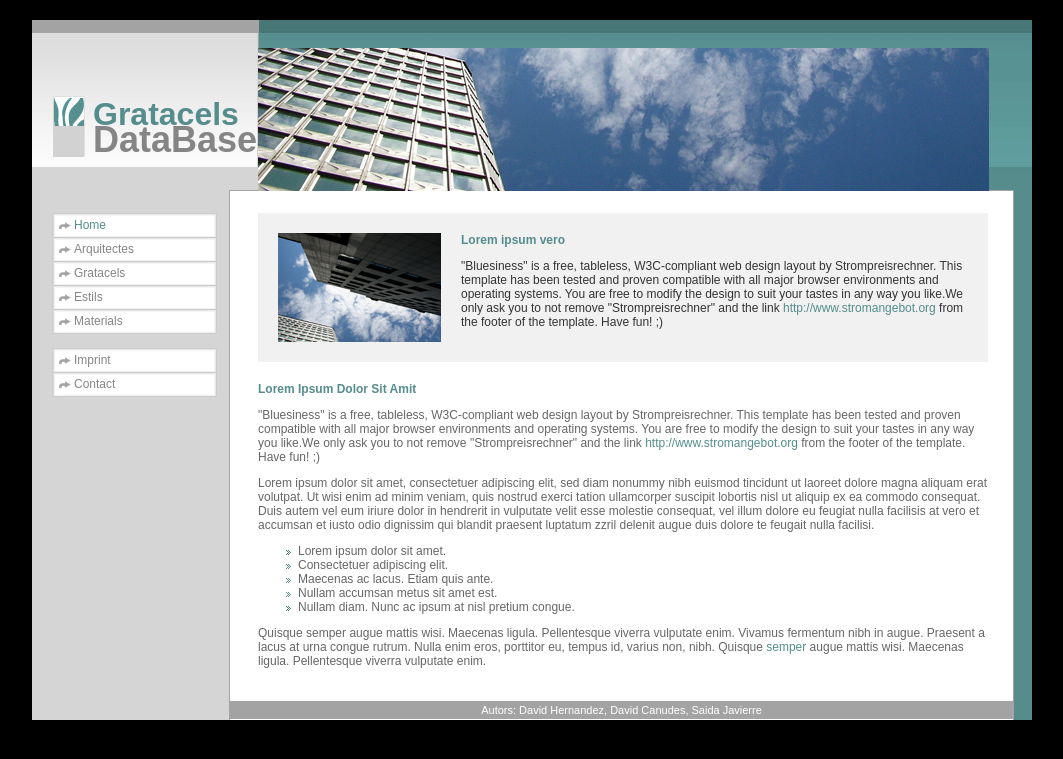
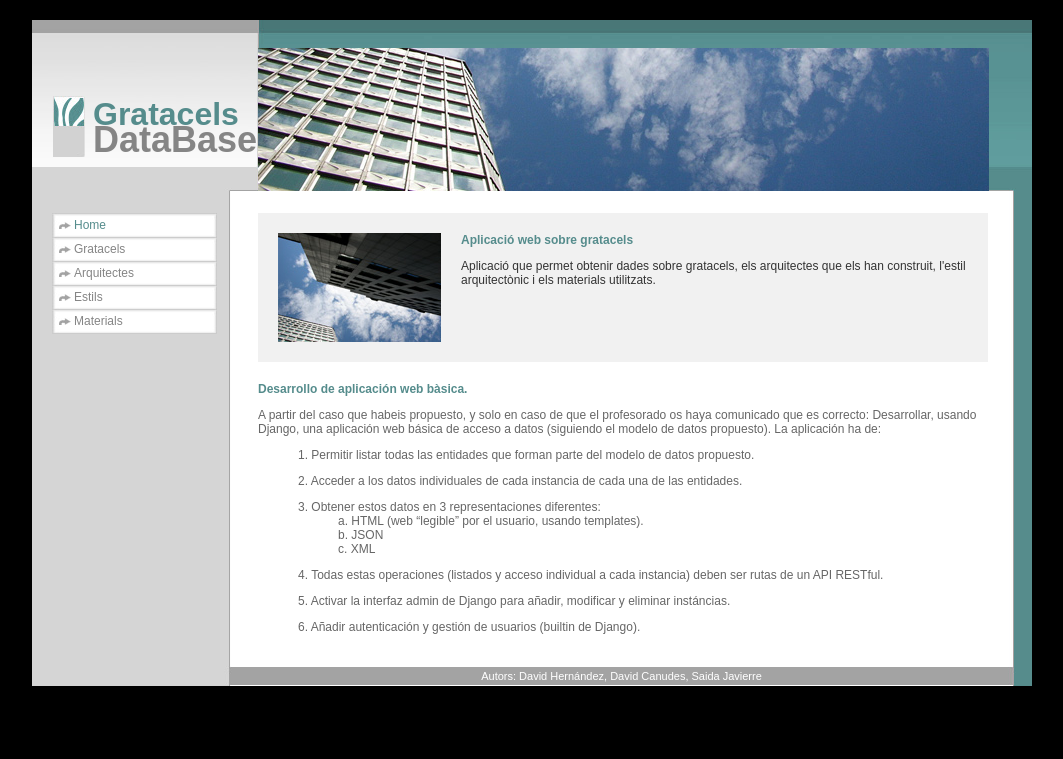
Before and after one commit to saida88/practica1, a Django app: page / in a window 1280 px wide. Shown: the top 759 px of the page, without its empty margins (108-1171 px from the left). Run offline with Django 3.2, Linux system fonts and the light colour scheme; parts of the project's set-up code (start-up, migrations or seed data) failed here and were passed over.

Commit message:
Corregir base de dades

```diff
--- a/gratacels/gratacels/urls.py
+++ b/gratacels/gratacels/urls.py
@@ -19,4 +19,5 @@ urlpatterns = patterns('',
     url(r'^$', mainpage, name='home'),
     url(r'^arquitecte/(\w+)/$', arquitectepage),
     url(r'^estil/(\w+)/$', estilpage),
+    url(r'^material/(\w+)/$', materialpage),
 )
--- a/gratacels/igratacels/admin.py
+++ b/gratacels/igratacels/admin.py
@@ -3,5 +3,5 @@ from igratacels.models import *
 
 admin.site.register(Arquitecte)
 admin.site.register(Gratacel)
-admin.site.register(Materials)
+admin.site.register(Material)
 admin.site.register(Estil)
--- a/gratacels/igratacels/templates/mainpage.html
+++ b/gratacels/igratacels/templates/mainpage.html
@@ -3,16 +3,17 @@
 <html xmlns="http://www.w3.org/1999/xhtml" xml:lang="en" >
 <head>
 	<meta http-equiv="content-type" content="text/html; charset=utf-8" />
-	<meta name="author" content="MediaUp" />
-	<meta name="keywords" content="" />
-	<meta name="description" content="" />
+	<meta name="author" content="David Hernández, David Canudes, Saida Javierre" />
+	<meta name="keywords" content="gratacels, estils, arquitectes, materials" />
+	<meta name="description" content="Dades de gratacels" />
 	<meta name="robots" content="all" />
-	<title>Bluesiness Free CSS Template</title>
+	<title>Gratacels DataBase</title>
 
 	<script type="text/javascript"></script>
 
-	<style type="text/css" title="currentStyle" media="all">
+	<style type="text/css" title="./currentStyle" media="all">
 		@import "global.css";
+		{% include 'global.css' %}
 	</style>
 </head>
 
@@ -28,52 +29,38 @@
     <div id="main">
     	<div id="navi">
         	<ul>
-            	<li><a class="selected" href="#">Home</a></li>
-            	<li><a href="#">Arquitectes</a></li>
-            	<li><a href="#">Gratacels</a></li>
-            	<li><a href="#">Estils</a></li>
-            	<li><a href="#">Materials</a></li>
-            </ul><br/>
-        	<ul>
-            	<li><a href="#">Imprint</a></li>
-            	<li><a href="#">Contact</a></li>
-            </ul>
+            	<li><a class="selected" href="mainpage.htmls">Home</a></li>
+            	<li><a href="gratacelpage.html">Gratacels</a></li>
+            	<li><a href="arquitectepage.html">Arquitectes</a></li>
+            	<li><a href="estilpage.html">Estils</a></li>
+            	<li><a href="materialpsage.html">Materials</a></li>
         </div>
 		<div class="ic"></div>
         <div id="content">
        	  <div class="teaser">
             <img src="img/teaser_image.jpg" alt="Teaser image" />
-            	<h2>Lorem ipsum vero</h2>
-              <p>"Bluesiness" is a free, tableless, W3C-compliant web design layout by Strompreisrechner.
-                 This template has been tested and proven compatible with all major browser environments
-                 and operating systems. You are free to modify the design to suit your tastes in any way
-                 you like.We only ask you to not remove "Strompreisrechner" and the link <a href="http://www.stromangebot.org">http://www.stromangebot.org</a>                 from the footer of the template. Have fun! ;)</p>
+            	<h2>Aplicació web sobre gratacels</h2>
+              <p>Aplicació que permet obtenir dades sobre gratacels, els arquitectes que els han construit, l'estil arquitectònic i els materials utilitzats.</p>
             </div>
-            <h2>Lorem Ipsum Dolor Sit Amit</h2>
-            <p>"Bluesiness" is a free, tableless, W3C-compliant web design layout by Strompreisrechner. This template
-            has been tested and proven compatible with all major browser environments and operating systems.
-            You are free to modify the design to suit your tastes in any way you like.We only ask you to not
-            remove "Strompreisrechner" and the link <a href="http://www.stromangebot.org">http://www.stromangebot.org</a> from the footer of the template. Have fun! ;)</p>
-            <p>Lorem ipsum dolor sit amet, consectetuer adipiscing elit, sed diam nonummy nibh euismod tincidunt ut
-            laoreet dolore magna aliquam erat volutpat. Ut wisi enim ad minim veniam, quis nostrud exerci tation
-            ullamcorper suscipit lobortis nisl ut aliquip ex ea commodo consequat. Duis autem vel eum iriure dolor
-            in hendrerit in vulputate velit esse molestie consequat, vel illum dolore eu feugiat nulla facilisis
-            at vero et accumsan et iusto odio dignissim qui blandit praesent luptatum zzril delenit augue duis
-            dolore te feugait nulla facilisi.</p>
-            <ul>
-              <li> Lorem ipsum dolor sit amet.</li>
-              <li> Consectetuer adipiscing elit.</li>
-              <li> Maecenas ac lacus. Etiam quis ante.</li>
-              <li> Nullam accumsan metus sit amet est.</li>
-              <li> Nullam diam. Nunc ac ipsum at nisl pretium congue.</li>
-            </ul>
-            <p>Quisque semper augue mattis wisi. Maecenas ligula. Pellentesque viverra vulputate enim. Vivamus fermentum
-            nibh in augue. Praesent a lacus at urna congue rutrum. Nulla enim eros, porttitor eu, tempus id, varius non,
-            nibh. Quisque <a href="#">semper</a> augue mattis wisi. Maecenas ligula. Pellentesque viverra vulputate enim.</p>
+            <h2>Desarrollo de aplicación web bàsica.</h2>
+            <p>A partir del caso que habeis propuesto, y solo en caso de que el profesorado os haya comunicado que es correcto:
+	       Desarrollar, usando Django, una aplicación web básica de acceso a datos (siguiendo el modelo de datos propuesto).
+	       La aplicación ha de:
+	       <ul>1. Permitir listar todas las entidades que forman parte del modelo de datos propuesto.</ul>
+	       <ul>2. Acceder a los datos individuales de cada instancia de cada una de las entidades.</ul>
+	       <ul>3. Obtener estos datos en 3 representaciones diferentes:
+	       <ul>a. HTML (web “legible” por el usuario, usando templates).</ul>
+	       <ul>b. JSON</ul>
+	       <ul>c. XML</ul></ul>
+	       <ul>4. Todas estas operaciones (listados y acceso individual a cada instancia) deben ser
+		   rutas de un API RESTful.</ul>
+	       <ul>5. Activar la interfaz admin de Django para añadir, modificar y eliminar instáncias.</ul>
+	       <ul>6. Añadir autenticación y gestión de usuarios (builtin de Django).</ul>
+	    </p>
       </div>
     </div>
     <div id="footer">
-    	<p> Autors: David Hernandez, David Canudes, Saida Javierre </p>
+    	<p> Autors: David Hernández, David Canudes, Saida Javierre </p>
     </div>
 </div>
 
--- a/gratacels/igratacels/views.py
+++ b/gratacels/igratacels/views.py
@@ -46,3 +46,19 @@ def estilpage(request, idEstil):
 		})
 	output = template.render(variables)
 	return HttpResponse(output)
+
+def materialpage(request, idMaterial):
+
+	try:
+		material = Material.objects.get(idMaterial=idMaterial)
+	except:
+		raise Http404('Material no trobat')
+
+	gratacels=material.gratacel_set.all()
+	template = get_template('materialpage.html')
+	variables = Context({
+		'idMaterial': idMaterial,
+		'gratacels': gratacels
+		})
+	output = template.render(variables)
+	return HttpResponse(output)
```
Also changed, not shown: gratacels/igratacels/models.py (+10 -8 lines), gratacels/igratacels/templates/arquitectepage.html (+10 -7 lines), gratacels/basedades.db.
